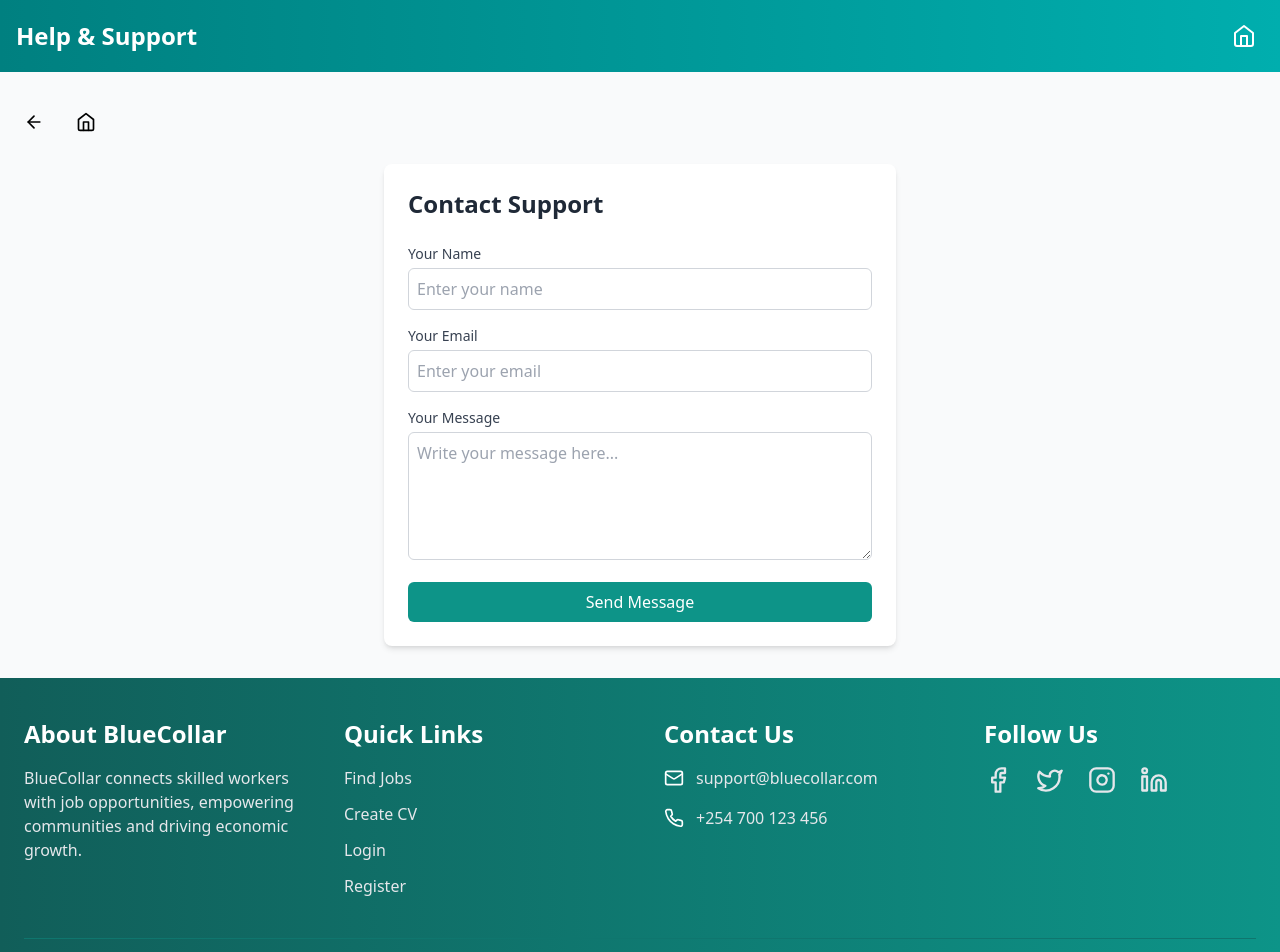
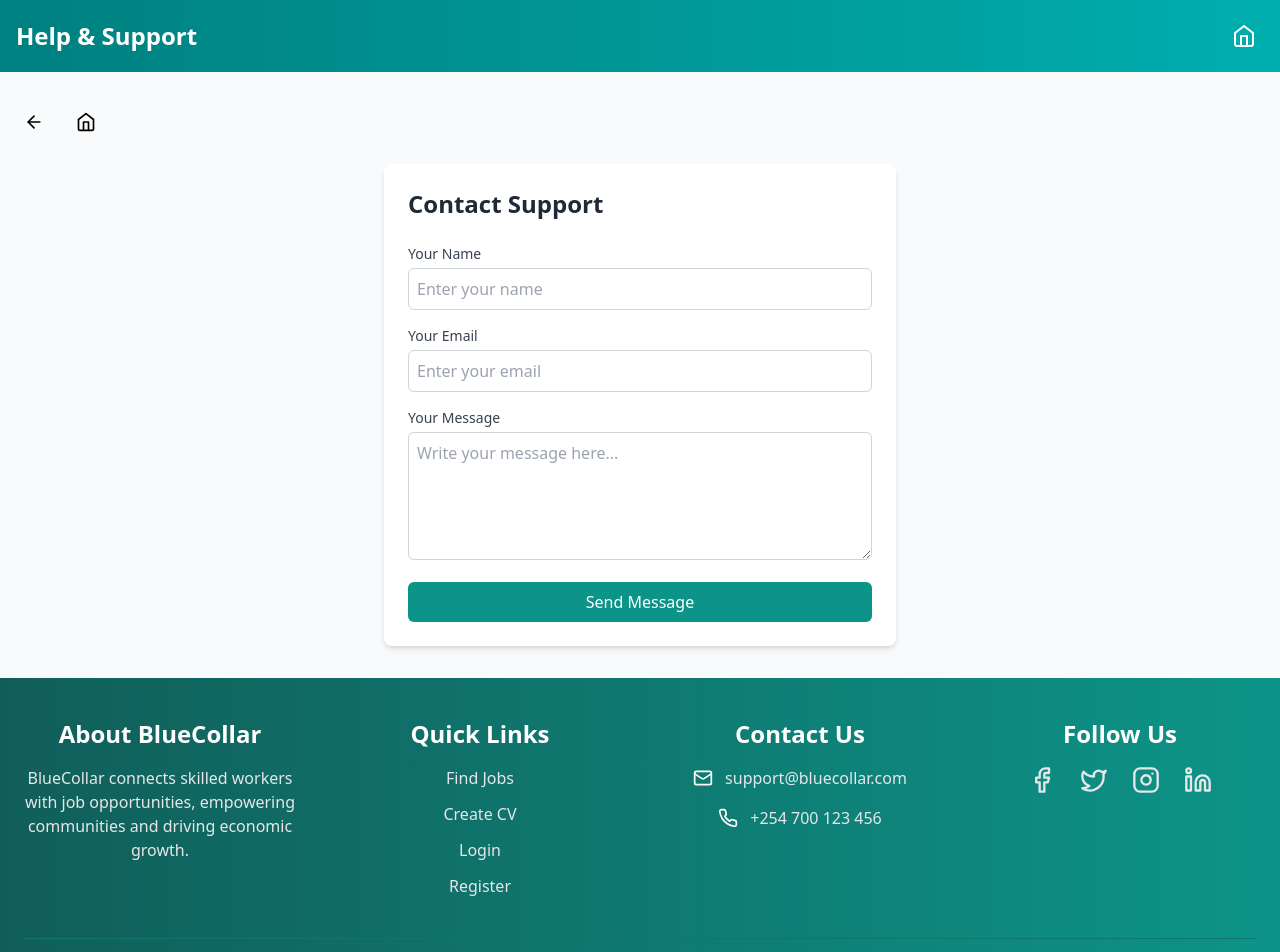
Before and after one commit to ondieki1237/KAZI-HUB, a React (Vite) app in the folder project/: page /help in a window 1280 px wide. Shown: the top 952 px of the page. Built offline with nearby package versions, Linux system fonts and the light colour scheme.

Commit message:
arrange the footer

```diff
--- a/project/src/components/Footer.tsx
+++ b/project/src/components/Footer.tsx
@@ -10,17 +10,17 @@ const Footer: React.FC = () => {
       <div className="container mx-auto px-6 py-10">
         <div className="grid grid-cols-1 sm:grid-cols-2 md:grid-cols-4 gap-8 md:gap-12">
           {/* About Section */}
-          <div className="space-y-4">
+          <div className="space-y-4 text-center">
             <h3 className="text-xl md:text-2xl font-bold">About BlueCollar</h3>
-            <p className="text-sm md:text-base text-gray-200 leading-relaxed max-w-xs">
+            <p className="text-sm md:text-base text-gray-200 leading-relaxed max-w-xs mx-auto">
               BlueCollar connects skilled workers with job opportunities, empowering communities and driving economic growth.
             </p>
           </div>
 
           {/* Quick Links */}
-          <div className="space-y-4">
+          <div className="space-y-4 text-center">
             <h3 className="text-xl md:text-2xl font-bold">Quick Links</h3>
-            <ul className="space-y-3">
+            <ul className="space-y-3 flex flex-col items-center">
               <li>
                 <button
                   onClick={() => navigate('/jobs')}
@@ -57,9 +57,9 @@ const Footer: React.FC = () => {
           </div>
 
           {/* Contact Info */}
-          <div className="space-y-4">
+          <div className="space-y-4 text-center">
             <h3 className="text-xl md:text-2xl font-bold">Contact Us</h3>
-            <ul className="space-y-4">
+            <ul className="space-y-4 flex flex-col items-center">
               <li className="flex items-center space-x-3">
                 <Mail className="h-5 w-5 flex-shrink-0" />
                 <span className="text-sm md:text-base text-gray-200 break-all">
@@ -76,9 +76,9 @@ const Footer: React.FC = () => {
           </div>
 
           {/* Social Media */}
-          <div className="space-y-4">
+          <div className="space-y-4 text-center">
             <h3 className="text-xl md:text-2xl font-bold">Follow Us</h3>
-            <div className="flex space-x-6">
+            <div className="flex space-x-6 justify-center">
               <a
                 href="https://facebook.com"
                 className="text-gray-200 hover:text-white transition-colors duration-200"
```
